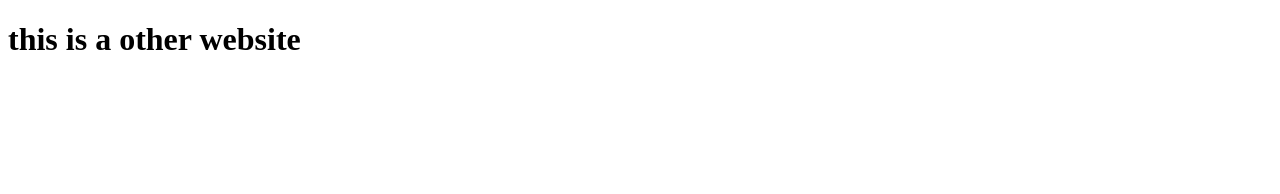
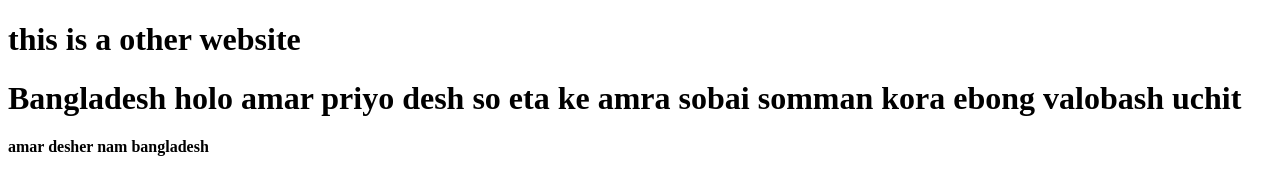
Before and after one commit to shakibulprograming/my-other-website, a plain HTML site: page index.html in a window 1280 px wide. Drawn offline with Linux system fonts and the light colour scheme.

Commit message:
para content

```diff
--- a/index.html
+++ b/index.html
@@ -7,5 +7,7 @@
 </head>
 <body>
     <h1>this is  a other website</h1>
+    <h1>Bangladesh holo amar priyo desh so eta ke amra sobai somman kora ebong valobash uchit</h1>
+    <h4>amar desher nam bangladesh</h4>
 </body>
 </html>
```
